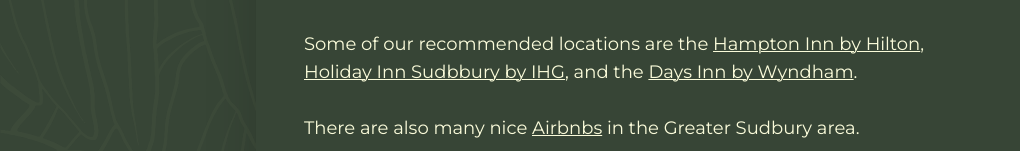
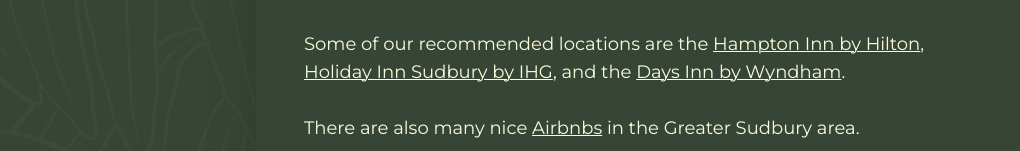
Before and after one commit to meganemcclure/wedding-website, a Next.js app: page /wedding-website/faq in a window 1280 px wide. Both pictures are taken after a click on the button "Where can I book a hotel?". Shown: the part 440-591 px from the top of the page, without its empty margins (0-1020 px from the left). Built offline with nearby package versions, Linux system fonts and the light colour scheme; a web font is replaced by a local one.

Commit message:
fix spelling error

```diff
--- a/app/faq/page.tsx
+++ b/app/faq/page.tsx
@@ -71,7 +71,7 @@
 					className={"underline decoration-1"}
 					target="_blank"
 				>
-					Holiday Inn Sudbbury by IHG
+					Holiday Inn Sudbury by IHG
 				</Link>
 				, and the{" "}
 				<Link
```
